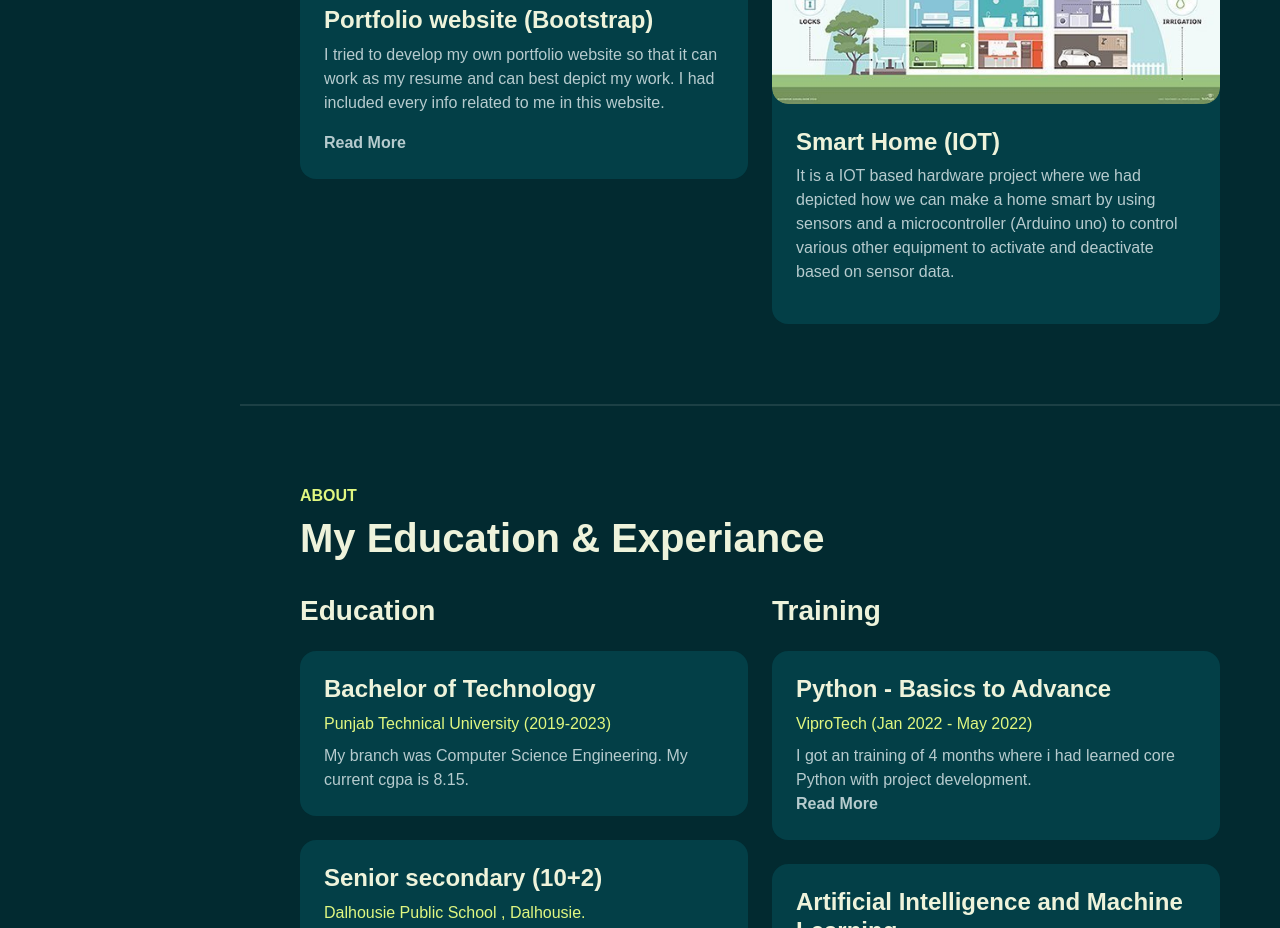
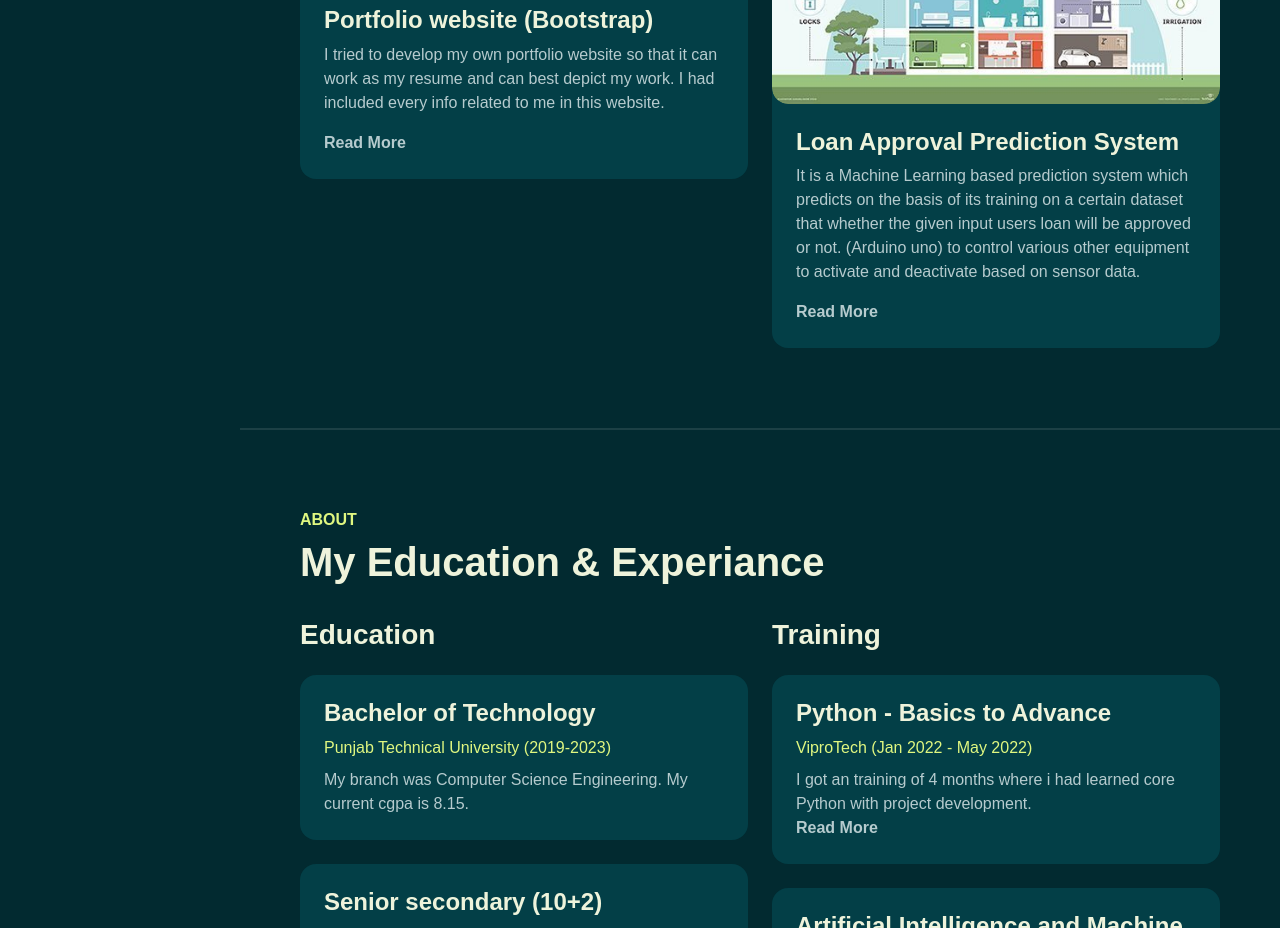
Before and after one commit to Nishit123-git/Portfolio, a plain HTML site: page index.html in a window 1280 px wide. Shown: the part 2500-3428 px from the top of the page. Drawn offline with Linux system fonts and the light colour scheme; a web font is replaced by a local one.

Commit message:
index.html

```diff
--- a/index.html
+++ b/index.html
@@ -184,9 +184,9 @@
                                 <img class="rounded-4" src="./assets/images/project-3.jpg" alt="">
                             </div>
                             <div class="card-custom-content p-4">
-                                <h4>Smart Home (IOT)</h4>
-                                <p>It is a IOT based hardware project where we had depicted how we can make a home smart by using sensors and a microcontroller (Arduino uno) to control various other equipment to activate and deactivate based on sensor data.</p>
-
+                                <h4>Loan Approval Prediction System</h4>
+                                <p>It is a Machine Learning based prediction system which predicts on the basis of its training on a certain dataset that whether the given input users loan will be approved or not. (Arduino uno) to control various other equipment to activate and deactivate based on sensor data.</p>
+                                <a href="https://github.com/Nishit123-git/Loan-Approval-Prediction/tree/main" class="link-custom">Read More</a>
                             </div>
                         </div>
                     </div>
```
